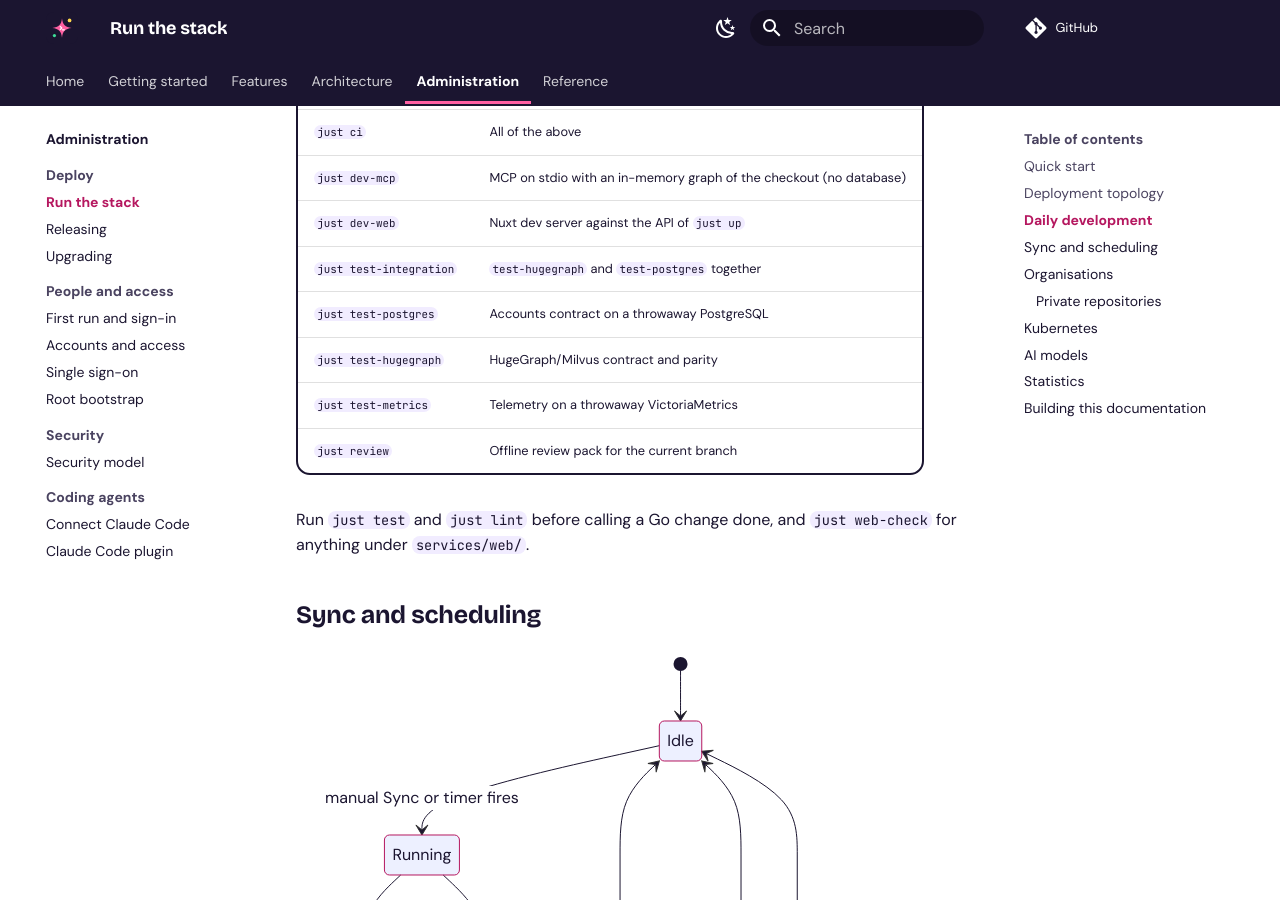
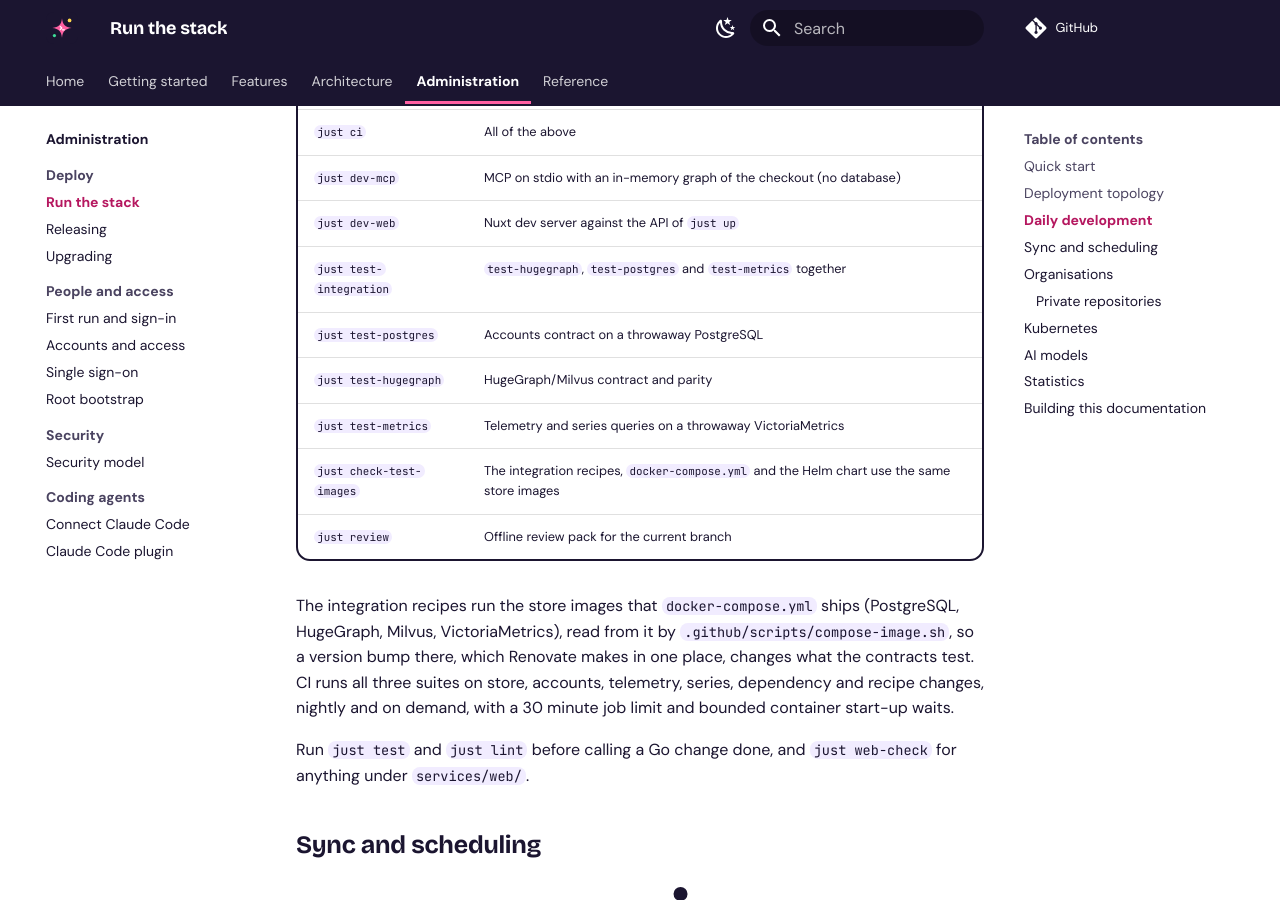
Before and after one commit to astrona-io/codesynapse, an MkDocs documentation site: the page built from docs/operations/running.md, in a window 1280 px wide and 900 px high, scrolled down 1494 px. Built offline with MkDocs 1.6.1 and Material for MkDocs 9.7.7, drawn with Linux system fonts in a browser that asks for light colours; comment, search, counter and statistics services are not loaded.

Commit message:
ci: test the store images Compose ships and run the VictoriaMetrics suite (#212)
Signed-off-by: Paris Nakita Kejser <hi@pnk.sh>

```diff
--- a/docs/operations/running.md
+++ b/docs/operations/running.md
@@ -64,11 +64,14 @@ The compose API container reaches model servers on the host through `host.docker
 | `just ci` | All of the above |
 | `just dev-mcp` | MCP on stdio with an in-memory graph of the checkout (no database) |
 | `just dev-web` | Nuxt dev server against the API of `just up` |
-| `just test-integration` | `test-hugegraph` and `test-postgres` together |
+| `just test-integration` | `test-hugegraph`, `test-postgres` and `test-metrics` together |
 | `just test-postgres` | Accounts contract on a throwaway PostgreSQL |
 | `just test-hugegraph` | HugeGraph/Milvus contract and parity |
-| `just test-metrics` | Telemetry on a throwaway VictoriaMetrics |
+| `just test-metrics` | Telemetry and series queries on a throwaway VictoriaMetrics |
+| `just check-test-images` | The integration recipes, `docker-compose.yml` and the Helm chart use the same store images |
 | `just review` | Offline review pack for the current branch |
+
+The integration recipes run the store images that `docker-compose.yml` ships (PostgreSQL, HugeGraph, Milvus, VictoriaMetrics), read from it by `.github/scripts/compose-image.sh`, so a version bump there, which Renovate makes in one place, changes what the contracts test. CI runs all three suites on store, accounts, telemetry, series, dependency and recipe changes, nightly and on demand, with a 30 minute job limit and bounded container start-up waits.
 
 Run `just test` and `just lint` before calling a Go change done, and `just web-check` for anything under `services/web/`.
 
```
Also changed, not shown: 4 other files.
